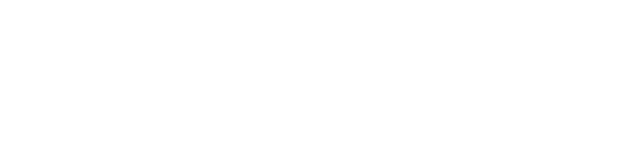
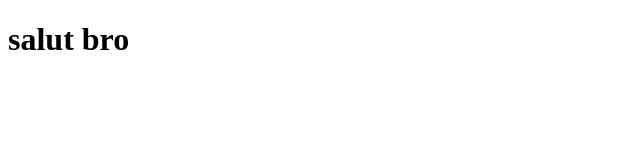
Before and after one commit to cegio-code/ProjAfpa, a plain HTML site: page index.html in a window 1280 px wide. Shown: the whole page, without its empty margins (0-640 px from the left). Drawn offline with Linux system fonts and the light colour scheme.

Commit message:
ajout h1

```diff
--- a/index.html
+++ b/index.html
@@ -7,6 +7,6 @@
     <title>Symphony Proj</title>
 </head>
 <body>
-
+    <h1>salut bro</h1>
 </body>
 </html>
```
